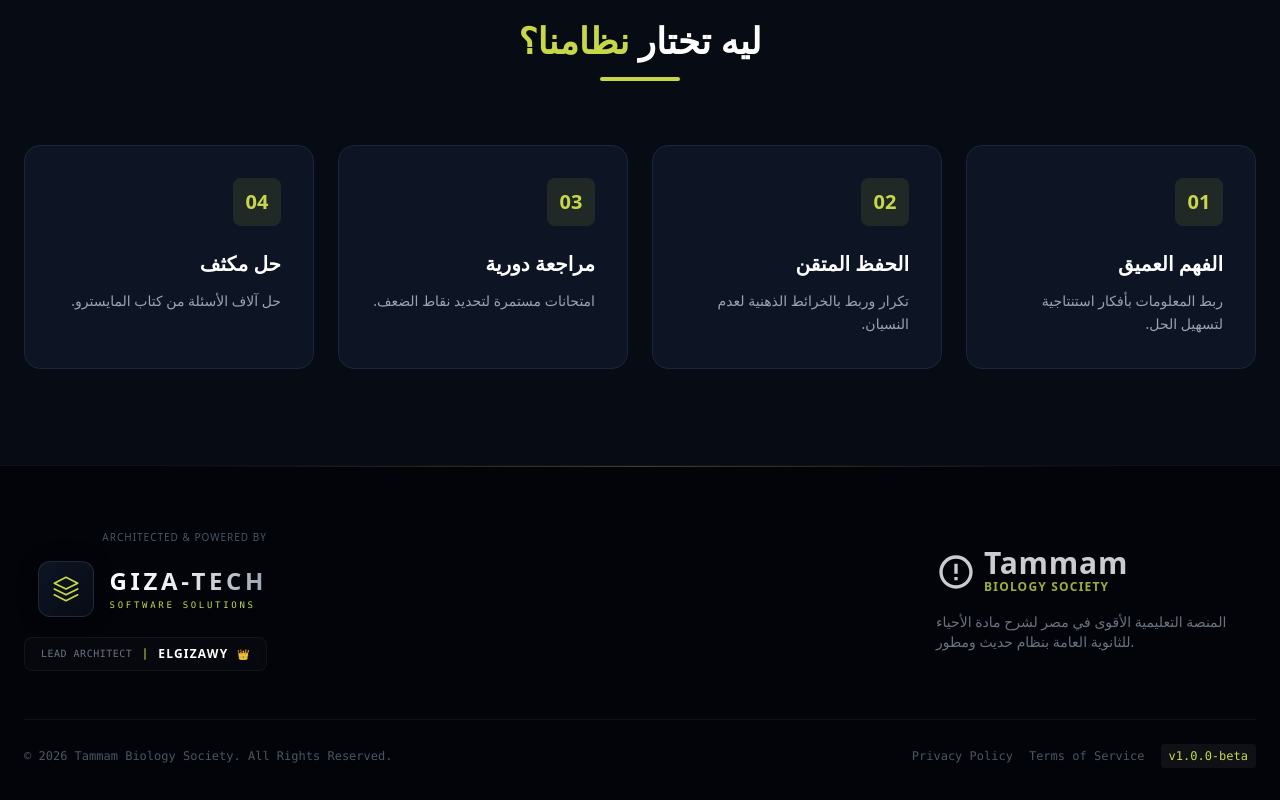
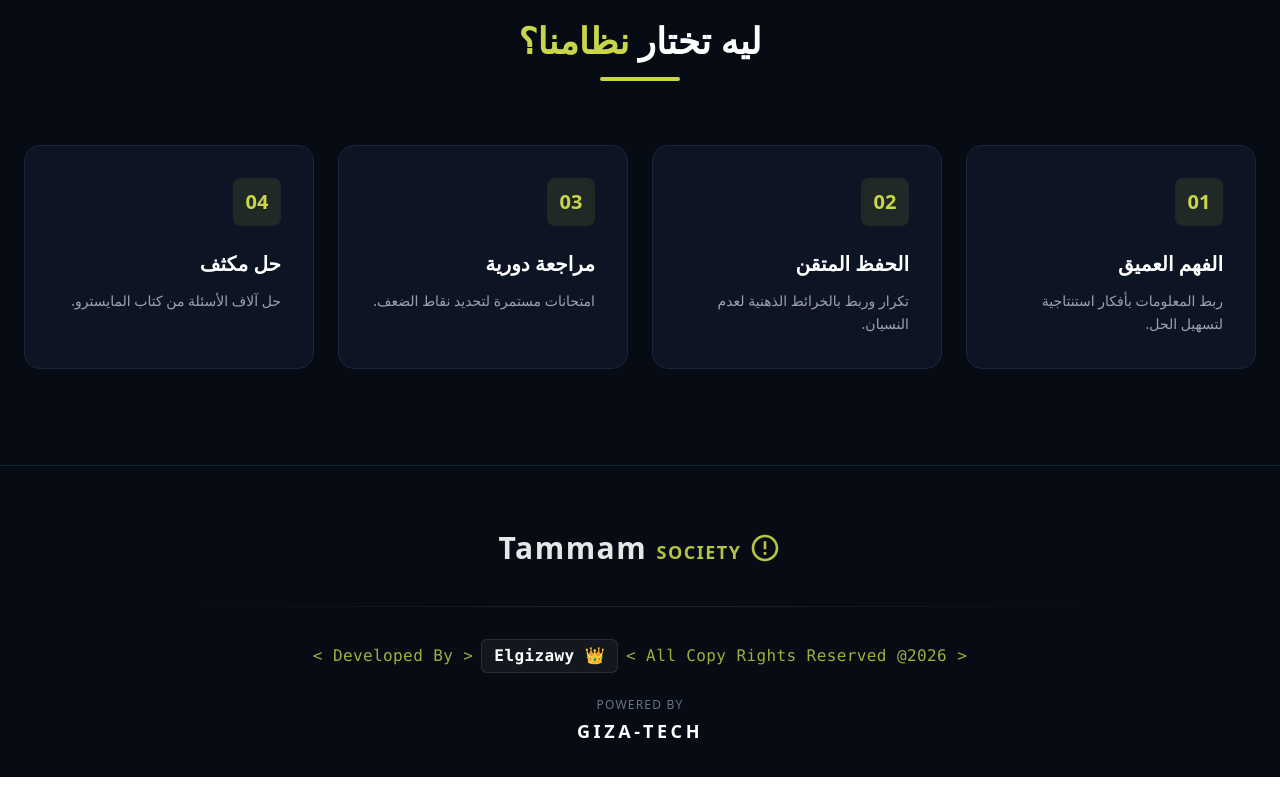
Before and after one commit to engelgizawy-dev/dr-ahmed-tammam, a Next.js app: page / in a window 1280 px wide. Shown: the part 1422-2222 px from the top of the page. After the commit the page ends 2199 px from the top, so only its background shows below. Built offline with nearby package versions, Linux system fonts and the light colour scheme.

Commit message:
Update page.tsx

```diff
--- a/app/page.tsx
+++ b/app/page.tsx
@@ -10,10 +10,9 @@
       className="min-h-screen bg-[#070B14] text-gray-100 font-sans relative overflow-x-hidden antialiased selection:bg-[#C8D749]/30 selection:text-white"
     >
 
-      {/* 🧬 Navbar (Top Bar) 🧬 */}
+      {/* 🧬 Navbar 🧬 */}
       <nav className="w-full bg-[#070B14] border-b border-white/5 sticky top-0 z-50 px-6 py-4">
         <div className="max-w-7xl mx-auto flex justify-between items-center" dir="ltr">
-          {/* Logo */}
           <div className="flex items-center gap-2 cursor-pointer">
             <svg className="w-8 h-8 text-white" viewBox="0 0 24 24" fill="currentColor">
               <path d="M12 2C6.48 2 2 6.48 2 12s4.48 10 10 10 10-4.48 10-10S17.52 2 12 2zm0 18c-4.41 0-8-3.59-8-8s3.59-8 8-8 8 3.59 8 8-3.59 8-8 8zm-1-13h2v6h-2zm0 8h2v2h-2z" />
@@ -23,7 +22,6 @@
               <span className="text-[10px] text-gray-400 font-bold tracking-widest uppercase">Biology Society</span>
             </div>
           </div>
-
           <div></div>
         </div>
       </nav>
@@ -31,7 +29,6 @@
       {/* ================= HERO SECTION ================= */}
       <section className="relative min-h-[90vh] flex flex-col justify-center items-center text-center px-6 pt-10 overflow-hidden">
 
-        {/* Floating Particles Background */}
         <div className="absolute inset-0 z-0 opacity-40">
           <div className="absolute top-[20%] left-[10%] w-2 h-2 rounded-full border border-[#C8D749]"></div>
           <div className="absolute top-[30%] right-[15%] w-1 h-1 rounded-full bg-[#C8D749]"></div>
@@ -91,7 +88,6 @@
 
         <div className="max-w-7xl mx-auto grid grid-cols-1 md:grid-cols-2 gap-12 items-center">
 
-          {/* الجانب الأيمن - النص */}
           <div className="space-y-8 z-10 pb-20">
             <div className="flex items-center gap-4">
               <h2 className="text-5xl md:text-7xl font-black text-[#C8D749]">
@@ -118,12 +114,14 @@
             </Link>
           </div>
 
-          {/* الجانب الأيسر - صورة دكتور أحمد */}
           <div className="relative h-full min-h-[400px] flex items-end justify-center z-10 pb-10">
 
-            {/* الصورة بلينك مباشر */}
+            {/*
+              تعديل رابط الصورة لصيغة uc?id مباشرة
+              لو جوجل قفلها تاني، ارفعها على ImgBB وحط اللينك هنا
+            */}
             <img
-              src="https://drive.google.com/uc?export=view&id=1iv-TSscvu2HfAyzHvmjJVch1WGMevwQd"
+              src="https://drive.google.com/uc?id=1iv-TSscvu2HfAyzHvmjJVch1WGMevwQd"
               alt="د. أحمد تمام"
               className="w-[85%] max-w-[500px] object-contain drop-shadow-[0_20px_50px_rgba(200,215,73,0.3)] relative z-10 hover:scale-105 transition-transform duration-500"
               onError={(e) => {
@@ -167,74 +165,39 @@
         </div>
       </section>
 
-      {/* ================= GLOBAL FOOTER SECTION ================= */}
-      <footer className="bg-[#02040A] pt-16 pb-8 px-6 border-t border-white/5 relative z-10 overflow-hidden">
+      {/* ================= CLEAN MINIMAL FOOTER ================= */}
+      <footer className="bg-[#070B14] pt-16 pb-8 px-6 border-t border-[#0E5159]/40 relative z-10">
+        <div className="max-w-4xl mx-auto flex flex-col items-center text-center">
 
-        {/* إضاءة علوية خفيفة تفصل الفوتر */}
-        <div className="absolute top-0 left-1/2 -translate-x-1/2 w-3/4 h-[1px] bg-gradient-to-r from-transparent via-[#C8D749]/30 to-transparent"></div>
-
-        <div className="max-w-7xl mx-auto flex flex-col md:flex-row justify-between items-center gap-12">
-
-          {/* الجانب الأيمن: شعار منصة الدكتور */}
-          <div className="flex flex-col items-center md:items-start" dir="ltr">
-            <div className="flex items-center gap-2 opacity-80 hover:opacity-100 transition-opacity cursor-pointer">
-              <svg className="w-10 h-10 text-white" viewBox="0 0 24 24" fill="currentColor">
-                <path d="M12 2C6.48 2 2 6.48 2 12s4.48 10 10 10 10-4.48 10-10S17.52 2 12 2zm0 18c-4.41 0-8-3.59-8-8s3.59-8 8-8 8 3.59 8 8-3.59 8-8 8zm-1-13h2v6h-2zm0 8h2v2h-2z" />
-              </svg>
-              <div className="flex flex-col text-left">
-                <span className="text-3xl font-black text-white leading-none tracking-wide">Tammam</span>
-                <span className="text-[12px] text-[#C8D749] font-bold tracking-widest uppercase">Biology Society</span>
-              </div>
-            </div>
-            <p className="text-gray-500 text-sm mt-4 text-center md:text-left max-w-xs">
-              المنصة التعليمية الأقوى في مصر لشرح مادة الأحياء للثانوية العامة بنظام حديث ومطور.
-            </p>
+          {/* منصة الدكتور */}
+          <div className="mb-10 flex flex-col items-center">
+             <div className="flex items-center gap-2 opacity-90">
+                <svg className="w-8 h-8 text-[#C8D749]" viewBox="0 0 24 24" fill="currentColor">
+                  <path d="M12 2C6.48 2 2 6.48 2 12s4.48 10 10 10 10-4.48 10-10S17.52 2 12 2zm0 18c-4.41 0-8-3.59-8-8s3.59-8 8-8 8 3.59 8 8-3.59 8-8 8zm-1-13h2v6h-2zm0 8h2v2h-2z" />
+                </svg>
+                <span className="text-3xl font-black text-white tracking-wider" dir="ltr">
+                  Tammam <span className="text-[#C8D749] text-lg font-bold">SOCIETY</span>
+                </span>
+             </div>
           </div>
 
-          {/* الجانب الأيسر: هوية الشركة (Giza-Tech) */}
-          <div className="flex flex-col items-center md:items-end text-center md:text-left" dir="ltr">
-            <p className="text-[10px] text-gray-600 tracking-widest uppercase mb-4">Architected & Powered By</p>
+          {/* الخط الفاصل */}
+          <div className="w-full h-[1px] bg-gradient-to-r from-transparent via-white/10 to-transparent mb-8"></div>
 
-            {/* Giza-Tech Logo (شكل هندسي احترافي) */}
-            <div className="flex items-center gap-4 group cursor-pointer">
-              {/* أيقونة اللوجو */}
-              <div className="relative flex items-center justify-center w-14 h-14 rounded-xl bg-gradient-to-br from-[#0D1524] to-[#070B14] border border-white/10 shadow-[0_0_20px_rgba(0,0,0,0.3)] transition-all duration-300 group-hover:border-[#C8D749]/50 group-hover:shadow-[0_0_30px_rgba(200,215,73,0.15)]">
-                <svg className="w-7 h-7 text-[#C8D749] transition-transform duration-700 group-hover:rotate-180" viewBox="0 0 24 24" fill="none" stroke="currentColor" strokeWidth="1.5" strokeLinecap="round" strokeLinejoin="round">
-                  <polygon points="12 2 2 7 12 12 22 7 12 2" />
-                  <polyline points="2 17 12 22 22 17" />
-                  <polyline points="2 12 12 17 22 12" />
-                </svg>
-                {/* تأثير إضاءة خلف اللوجو */}
-                <div className="absolute inset-0 bg-[#C8D749]/5 rounded-xl blur-md opacity-0 group-hover:opacity-100 transition-opacity"></div>
-              </div>
+          {/* سطر التطوير على نفس ستايل الصورة المرجعية */}
+          <div className="flex flex-wrap justify-center items-center gap-2 text-sm md:text-base text-[#C8D749] font-mono tracking-wide mb-6" dir="ltr">
+            <span className="opacity-80">&lt; Developed By &gt;</span>
+            <span className="font-bold text-white bg-white/5 px-3 py-1 rounded-md border border-white/10">Elgizawy 👑</span>
+            <span className="opacity-80">&lt; All Copy Rights Reserved @{new Date().getFullYear()} &gt;</span>
+          </div>
 
-              {/* اسم الشركة */}
-              <div className="flex flex-col">
-                <span className="text-2xl font-black tracking-[0.15em] bg-gradient-to-r from-white via-gray-200 to-gray-400 bg-clip-text text-transparent uppercase">Giza-Tech</span>
-                <span className="text-[#C8D749] text-[9px] tracking-[0.3em] font-mono mt-0.5">SOFTWARE SOLUTIONS</span>
-              </div>
-            </div>
-
-            {/* بادج المهندس المعماري (Elgizawy) */}
-            <div className="flex items-center gap-3 mt-5 px-4 py-2 rounded-lg bg-white/[0.02] border border-white/5 backdrop-blur-sm transition-colors hover:bg-white/[0.04]">
-              <span className="text-[10px] text-gray-500 font-mono tracking-wider uppercase">Lead Architect</span>
-              <div className="w-[2px] h-3 bg-[#C8D749]/50 rounded-full"></div>
-              <span className="text-xs font-bold text-white tracking-widest">ELGIZAWY <span className="text-[10px] ml-1">👑</span></span>
-            </div>
+          {/* سطر الشركة */}
+          <div className="flex flex-col items-center gap-1">
+            <span className="text-gray-500 text-xs tracking-widest uppercase">Powered By</span>
+            <span className="text-white font-black text-lg tracking-[0.2em]" dir="ltr">GIZA-TECH</span>
           </div>
 
         </div>
-
-        {/* شريط حقوق الملكية السفلي (Copyright Bar) */}
-        <div className="max-w-7xl mx-auto mt-12 pt-6 border-t border-white/5 flex flex-col md:flex-row justify-between items-center gap-4 text-xs text-gray-600 font-mono" dir="ltr">
-          <p>© {new Date().getFullYear()} Tammam Biology Society. All Rights Reserved.</p>
-          <div className="flex items-center gap-4">
-            <span className="hover:text-gray-400 cursor-pointer transition-colors">Privacy Policy</span>
-            <span className="hover:text-gray-400 cursor-pointer transition-colors">Terms of Service</span>
-            <span className="px-2 py-1 bg-white/5 rounded text-[#C8D749]">v1.0.0-beta</span>
-          </div>
-        </div>
-
       </footer>
 
     </div>
```
